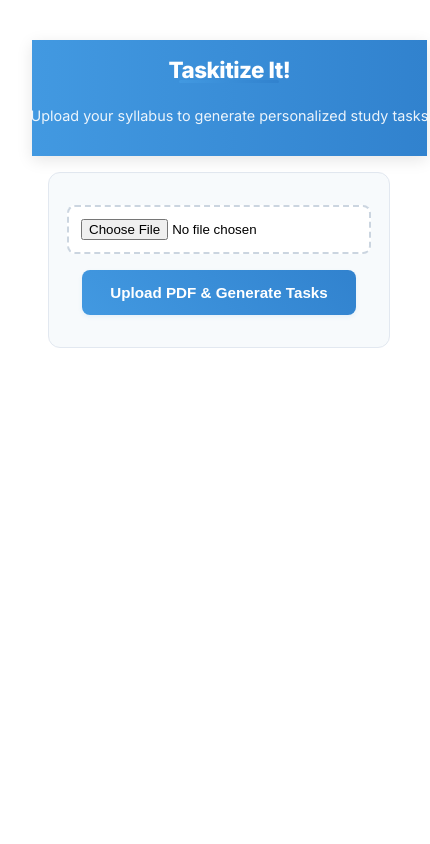
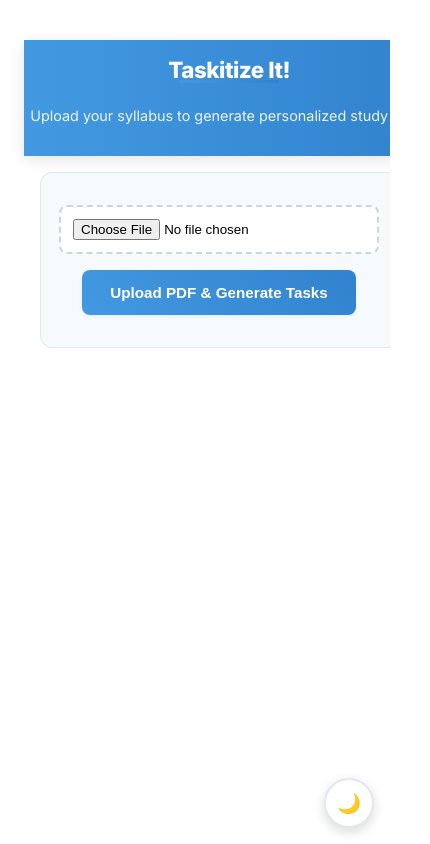
Before and after one commit to Karma121221/Taskify-It, a React (Create React App) app in the folder client/: page / in a window 390 px wide. Shown: the whole page, 430 px wide, since content can reach past the window. Built offline with nearby package versions, Linux system fonts and the light colour scheme; the HTML template or start-up script is replaced by a standard one.

Commit message:
Dark mode

```diff
--- a/client/src/App.css
+++ b/client/src/App.css
@@ -9,6 +9,133 @@
   overflow: hidden;
   box-shadow: none;
   border-radius: 0;
+  transition: background-color 0.3s ease, color 0.3s ease;
+}
+
+/* Dark Mode Toggle Button */
+.dark-mode-toggle {
+  position: fixed;
+  bottom: 2rem;
+  right: 2rem;
+  width: 60px;
+  height: 60px;
+  border-radius: 50%;
+  border: 2px solid #e2e8f0;
+  background: #ffffff;
+  color: #2d3748;
+  font-size: 1.5rem;
+  cursor: pointer;
+  box-shadow: 0 4px 12px rgba(0, 0, 0, 0.15);
+  transition: all 0.3s ease;
+  z-index: 1000;
+  display: flex;
+  align-items: center;
+  justify-content: center;
+  padding: 0;
+}
+
+.dark-mode-toggle:hover {
+  transform: scale(1.1);
+  box-shadow: 0 6px 20px rgba(0, 0, 0, 0.2);
+}
+
+/* Dark Mode Styles */
+.App.dark-mode {
+  background: #1a1a1a;
+  color: #e2e8f0;
+}
+
+.dark-mode .dark-mode-toggle {
+  background: #2d3748;
+  color: #e2e8f0;
+  border-color: #4a5568;
+}
+
+.dark-mode .navbar {
+  background: linear-gradient(90deg, #2d3748, #4a5568);
+}
+
+.dark-mode .upload-section {
+  background: #2d3748;
+  border-color: #4a5568;
+}
+
+.dark-mode input[type="file"] {
+  background: #374151;
+  border-color: #6b7280;
+  color: #e2e8f0;
+}
+
+.dark-mode input[type="file"]:hover {
+  border-color: #60a5fa;
+  background: #1f2937;
+}
+
+.dark-mode .error {
+  background: #7f1d1d;
+  color: #fca5a5;
+}
+
+.dark-mode .module {
+  background: #2d3748;
+  border-color: #4a5568;
+}
+
+.dark-mode .module h3 {
+  color: #e2e8f0;
+  border-bottom-color: #4a5568;
+}
+
+.dark-mode .module h3::after {
+  background: #60a5fa;
+}
+
+.dark-mode .task-item {
+  background: #374151;
+  border-color: #4a5568;
+}
+
+.dark-mode .task-item::before {
+  background: linear-gradient(to bottom, #60a5fa, #3b82f6);
+}
+
+.dark-mode .task-header label {
+  color: #e2e8f0;
+}
+
+.dark-mode .date-section {
+  border-left-color: #4a5568;
+}
+
+.dark-mode .date-picker {
+  background: #1f2937;
+  border-color: #4a5568;
+  color: #e2e8f0;
+}
+
+.dark-mode .date-picker:focus {
+  border-color: #60a5fa;
+  box-shadow: 0 0 0 3px rgba(96, 165, 250, 0.1);
+}
+
+.dark-mode .resources a {
+  color: #60a5fa;
+}
+
+.dark-mode .resources a:hover {
+  color: #93c5fd;
+}
+
+.dark-mode .resources a::after {
+  background: #60a5fa;
+}
+
+.dark-mode .module-list h2 {
+  color: #e2e8f0;
+}
+
+.dark-mode .module-list h2::after {
+  background: linear-gradient(90deg, #60a5fa, #3b82f6);
 }
 
 /* Add navbar styles */
@@ -86,6 +213,7 @@
   cursor: pointer;
   white-space: nowrap;
   box-shadow: 0 2px 4px rgba(0, 0, 0, 0.1);
+  color: white;
 }
 
 .nav-button:hover {
@@ -129,6 +257,14 @@
   .content {
     padding: 0 1rem;
     margin: 1rem auto;
+  }
+
+  .dark-mode-toggle {
+    bottom: 1rem;
+    right: 1rem;
+    width: 50px;
+    height: 50px;
+    font-size: 1.2rem;
   }
 }
 
--- a/client/src/App.js
+++ b/client/src/App.js
@@ -12,6 +12,7 @@ function App() {
   const [error, setError] = useState(null);
   const [showDashboard, setShowDashboard] = useState(false);
   const [syllabusText, setSyllabusText] = useState('');
+  const [darkMode, setDarkMode] = useState(false);
 
   const contentRef = useRef();
 
@@ -21,11 +22,13 @@ function App() {
     const savedCheckedTasks = localStorage.getItem('checkedTasks');
     const savedTaskDates = localStorage.getItem('taskDates');
     const savedSyllabusText = localStorage.getItem('syllabusText');
+    const savedDarkMode = localStorage.getItem('darkMode');
 
     if (savedModules) setModules(JSON.parse(savedModules));
     if (savedCheckedTasks) setCheckedTasks(JSON.parse(savedCheckedTasks));
     if (savedTaskDates) setTaskDates(JSON.parse(savedTaskDates));
     if (savedSyllabusText) setSyllabusText(savedSyllabusText);
+    if (savedDarkMode) setDarkMode(JSON.parse(savedDarkMode));
   }, []);
 
   // Save data to localStorage whenever it changes
@@ -48,6 +51,16 @@ function App() {
       localStorage.setItem('syllabusText', syllabusText);
     }
   }, [syllabusText]);
+
+  useEffect(() => {
+    localStorage.setItem('darkMode', JSON.stringify(darkMode));
+    // Apply dark mode to document body
+    if (darkMode) {
+      document.body.classList.add('dark-mode');
+    } else {
+      document.body.classList.remove('dark-mode');
+    }
+  }, [darkMode]);
 
   const handleFileChange = (e) => {
     setPdfFile(e.target.files[0]);
@@ -178,8 +191,13 @@ function App() {
     setShowDashboard(!showDashboard);
   };
 
+  // Toggle dark mode
+  const toggleDarkMode = () => {
+    setDarkMode(!darkMode);
+  };
+
   return (
-    <div className="App">
+    <div className={`App ${darkMode ? 'dark-mode' : ''}`}>
       {/* Navigation Bar */}
       <nav className="navbar">
         <div className="nav-left">
@@ -337,6 +355,15 @@ function App() {
           </div>
         )}
       </div>
+
+      {/* Dark Mode Toggle Button */}
+      <button
+        className="dark-mode-toggle"
+        onClick={toggleDarkMode}
+        aria-label="Toggle dark mode"
+      >
+        {darkMode ? '☀️' : '🌙'}
+      </button>
     </div>
   );
 }
--- a/client/src/Dashboard.css
+++ b/client/src/Dashboard.css
@@ -16,6 +16,7 @@
   background: linear-gradient(45deg, #3182ce, #4299e1);
   box-shadow: 0 2px 5px rgba(0, 0, 0, 0.1);
   z-index: 10;
+  color: white;
 }
 
 .dashboard-button:hover {
@@ -30,6 +31,7 @@
   border-radius: 12px;
   box-shadow: 0 4px 12px rgba(0, 0, 0, 0.05);
   animation: fadeIn 0.3s ease-in;
+  transition: all 0.3s ease;
 }
 
 .dashboard h2 {
@@ -214,6 +216,92 @@
   transition: width 0.5s ease-in-out;
 }
 
+/* Dark Mode Dashboard Styles */
+.dark-mode .dashboard {
+  background: #2d3748;
+}
+
+.dark-mode .dashboard h2 {
+  color: #e2e8f0;
+  border-bottom-color: #4a5568;
+}
+
+.dark-mode .dashboard h2::after {
+  background: #60a5fa;
+}
+
+.dark-mode .dashboard h3 {
+  color: #e2e8f0;
+}
+
+.dark-mode .progress-container,
+.dark-mode .deadlines-container,
+.dark-mode .topic-progress {
+  background: #374151;
+  border-color: #4a5568;
+}
+
+.dark-mode .progress-bar-container {
+  background: #4a5568;
+}
+
+.dark-mode .progress-bar {
+  background: linear-gradient(90deg, #60a5fa, #3b82f6);
+}
+
+.dark-mode .progress-text {
+  color: #e2e8f0;
+  text-shadow: 0 1px 2px rgba(0, 0, 0, 0.8);
+}
+
+.dark-mode .deadline-item {
+  background: #1f2937;
+  border-left-color: #60a5fa;
+}
+
+.dark-mode .deadline-task {
+  color: #e2e8f0;
+}
+
+.dark-mode .deadline-date {
+  color: #9ca3af;
+}
+
+.dark-mode .days-left {
+  background: #1e3a8a;
+  color: #93c5fd;
+}
+
+.dark-mode .days-left .urgent {
+  background: #7f1d1d;
+  color: #fca5a5;
+}
+
+.dark-mode .topic-progress-item {
+  background: #1f2937;
+}
+
+.dark-mode .topic-name {
+  color: #e2e8f0;
+}
+
+.dark-mode .topic-percentage {
+  background: #1e3a8a;
+  color: #93c5fd;
+}
+
+.dark-mode .topic-progress-bar-container {
+  background: #4a5568;
+}
+
+.dark-mode .topic-progress-bar {
+  background: linear-gradient(90deg, #60a5fa, #3b82f6);
+}
+
+.dark-mode .deadlines-container p {
+  color: #d1d5db;
+}
+
 @media (max-width: 768px) {
   .header-container {
     flex-direction: column;
--- a/client/src/index.css
+++ b/client/src/index.css
@@ -0,0 +1,12 @@
+html, body {
+  margin: 0;
+  padding: 0;
+  height: 100%;
+  width: 100%;
+  overflow: auto; /* Enables scrolling when content overflows */
+}
+
+#root {
+  height: 100%;
+  width: 100%;
+}
```
Also changed, not shown: 1 other file (tests, documents, lock files or other folders).
